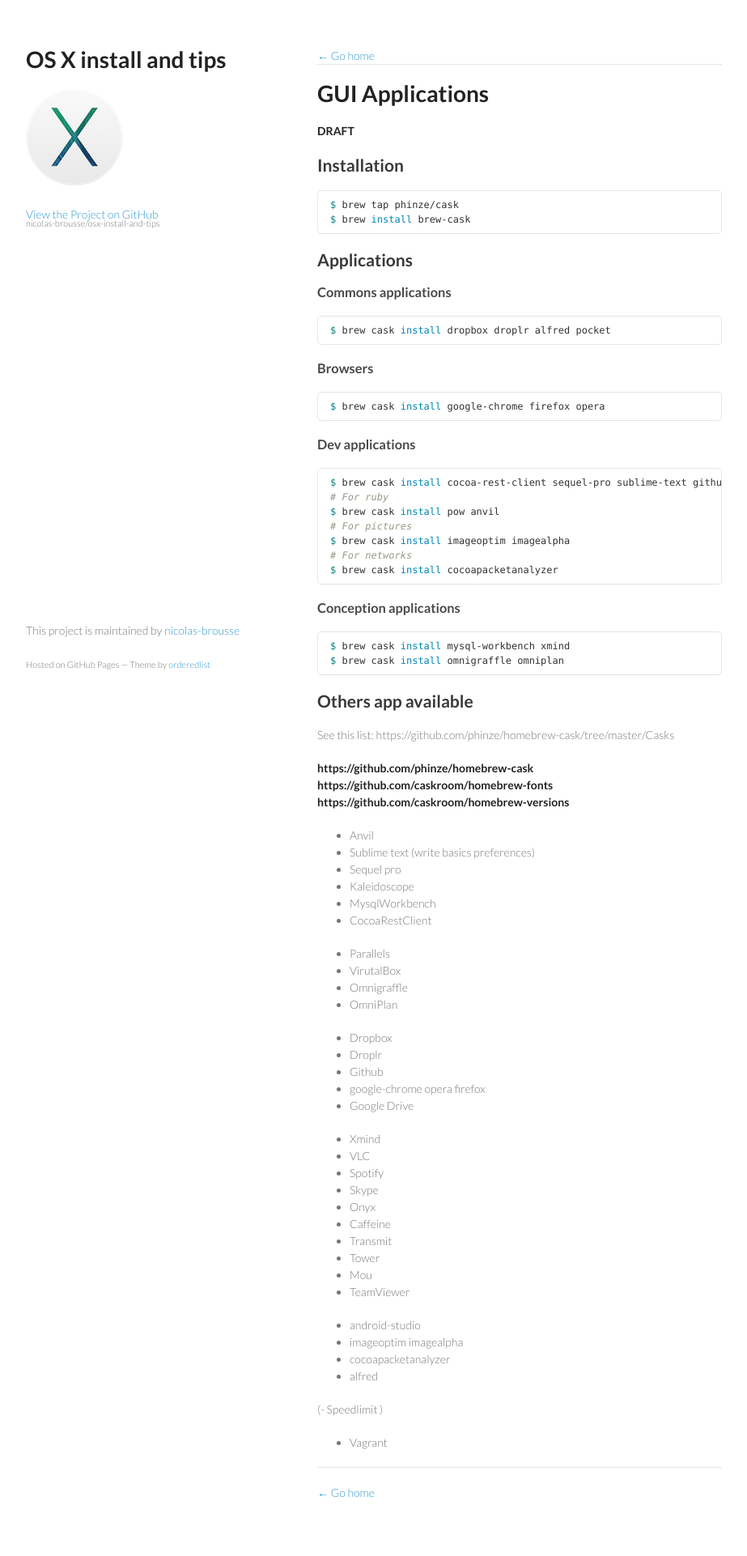
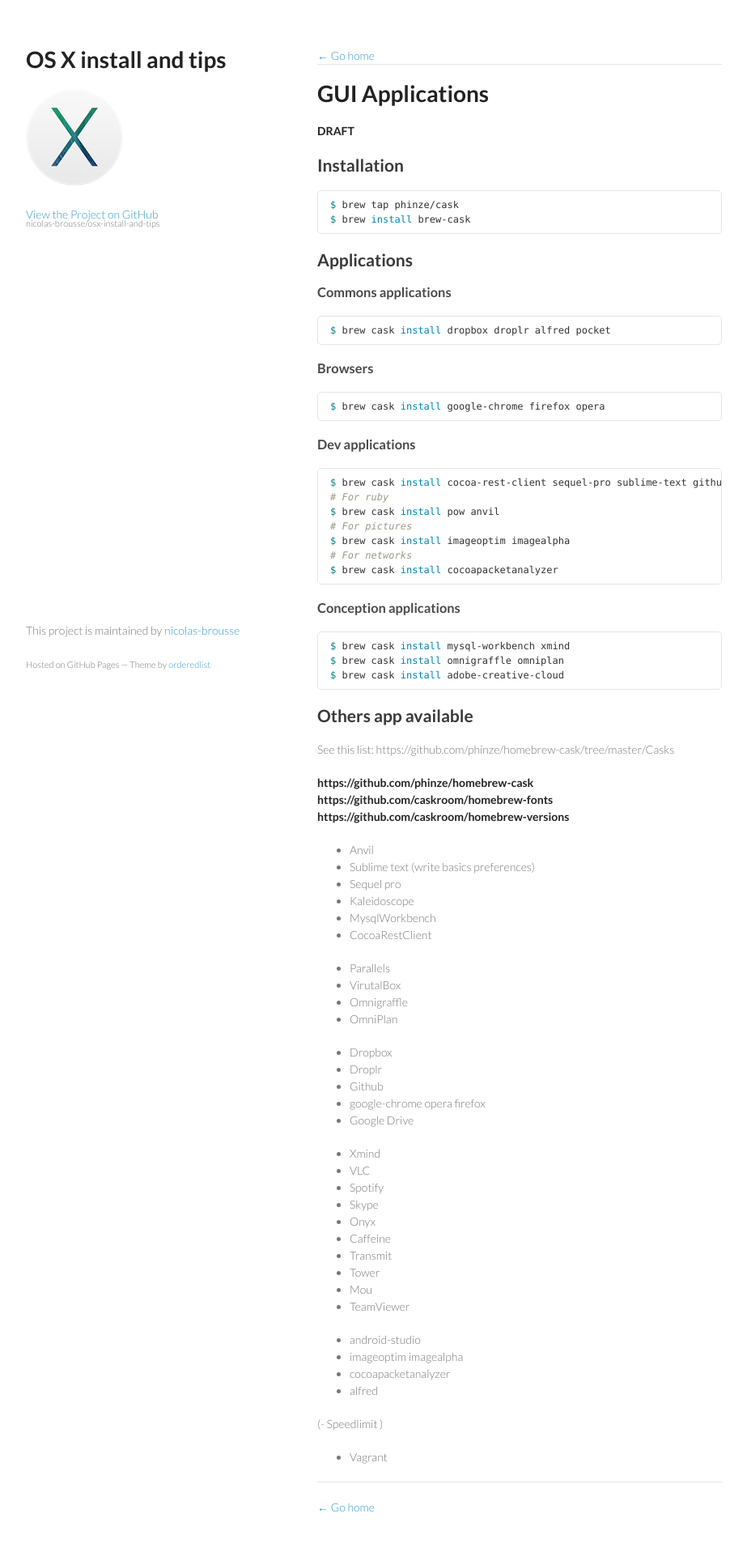
Before and after one commit to nicolas-brousse/osx-install-and-tips, a Jekyll site: the page built from pages/installation/gui-apps.md, in a window 1280 px wide. Shown: the whole page at 81% size, without its empty margins (178-1101 px from the left). Built offline with Jekyll 4.4.1, drawn with Linux system fonts in a browser that asks for light colours; Markdown is read by kramdown in place of the engine named in the settings.

Commit message:
Update gui-apps.md

````diff
--- a/pages/installation/gui-apps.md
+++ b/pages/installation/gui-apps.md
@@ -46,6 +46,7 @@
 ```bash
 $ brew cask install mysql-workbench xmind
 $ brew cask install omnigraffle omniplan
+$ brew cask install adobe-creative-cloud
 ```
 
 ## Others app available
````
